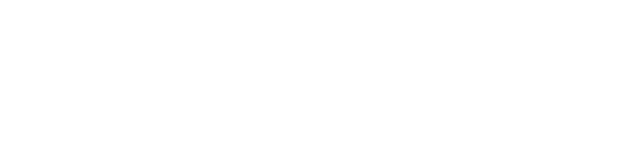
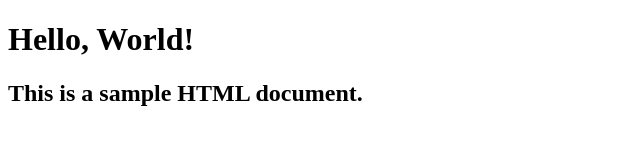
Before and after one commit to christabeldampson/team-directory, a plain HTML site: page index.html in a window 1280 px wide. Shown: the whole page, without its empty margins (0-640 px from the left). Drawn offline with Linux system fonts and the light colour scheme.

Commit message:
Added 2 new things

```diff
--- a/index.html
+++ b/index.html
@@ -6,6 +6,7 @@
     <title>Document</title>
 </head>
 <body>
-
+    <h1>Hello, World!</h1>
+    <h2>This is a sample HTML document.</h2>
 </body>
 </html>
```
